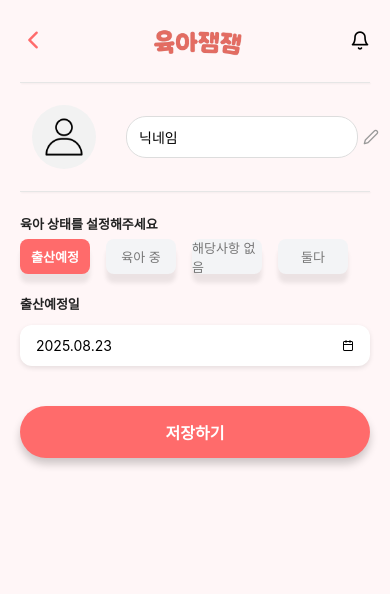
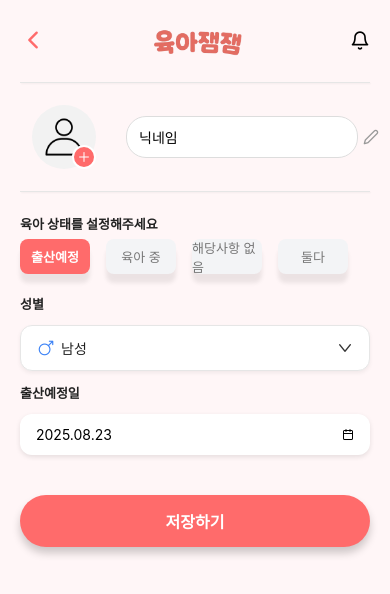
Before and after one commit to joeunjiii/JamJam_SW, a React Native app in the folder frontend/: screen /ProfileEditScreen in a window 390 px wide. Shown: the top 594 px of the page. Built offline with nearby package versions, Linux system fonts and the light colour scheme.

Commit message:
성별추가, 디자인 수정

```diff
--- a/frontend/components/login/ProfileScreen.jsx
+++ b/frontend/components/login/ProfileScreen.jsx
@@ -9,26 +9,34 @@ import {
   TextInput,
   Modal,
   Platform,
-  Image
+  Image,
 } from "react-native";
 import { useNavigation } from "@react-navigation/native";
 import DateTimePickerModal from "react-native-modal-datetime-picker";
 import { Ionicons, AntDesign } from "@expo/vector-icons";
 import { styles, COLORS } from "./style/ProfileScreen.styles";
 import ChildProfileCard from "./ChildProfileCard";
-
+import * as ImagePicker from "expo-image-picker";
 const STATUS_OPTIONS = ["출산예정", "육아 중", "해당사항 없음", "둘다"];
 
 export default function ProfileScreen() {
+  const navigation = useNavigation();
+
+  const [profileImage, setProfileImage] = useState(null);
   const [nickname, setNickname] = useState("");
   const [status, setStatus] = useState("출산예정");
   const [statusOpen, setStatusOpen] = useState(false);
   const [dueDate, setDueDate] = useState(new Date());
   const [showDuePicker, setShowDuePicker] = useState(false);
-  const navigation = useNavigation();
+  const [gender, setGender] = useState("남성");
+  const [genderOpen, setGenderOpen] = useState(false);
+
   const [children, setChildren] = useState([
     { id: 1, name: "", birth: "", gender: "" },
   ]);
+
+  const showChildSection = status === "육아 중" || status === "둘다";
+  const showDueDate = status === "출산예정" || status === "둘다";
 
   const onAddChild = () => {
     setChildren((prev) => [
@@ -43,55 +51,143 @@ export default function ProfileScreen() {
     );
   };
 
-  const showChildSection =
-    status === "육아 중" || status === "둘다"; // 상태에 따라 자녀 정보 표시
-  const showDueDate = status === "출산예정" || status === "둘다";
-
   const saveProfile = () => {
     const payload = {
       nickname,
+      gender,
       status,
       dueDate: showDueDate ? dueDate : null,
       children: showChildSection ? children : [],
     };
-    console.log("SAVE", payload); // TODO: 서버 전송
+    console.log("SAVE", payload);
     navigation.navigate("Main");
   };
+
+  const pickImage = async () => {
+    // 권한 요청 (iOS/Android)
+    const permission = await ImagePicker.requestMediaLibraryPermissionsAsync();
+    if (!permission.granted) {
+      alert("사진 접근 권한이 필요합니다.");
+      return;
+    }
+
+    // 이미지 선택
+    let result = await ImagePicker.launchImageLibraryAsync({
+      mediaTypes: ImagePicker.MediaTypeOptions.Images,
+      allowsEditing: true,   // 편집(자르기) 가능
+      aspect: [1, 1],        // 정사각형 비율
+      quality: 0.8,          // 화질 (0~1)
+    });
+
+    if (!result.canceled) {
+      setProfileImage(result.assets[0].uri);
+    }
+  };
+
 
   return (
     <SafeAreaView style={styles.safe}>
       {/* Header */}
       <View style={styles.header}>
-        {/* 가운데 로고 (absolute 배치) */}
         <View style={styles.headerCenter}>
           <Image
             source={require("../../assets/main/namelogo.png")}
             style={{ width: 100, height: 40, resizeMode: "contain" }}
           />
         </View>
-
+        {/* Header */}
+        <View style={styles.header}>
           {/* 오른쪽 저장 버튼 */}
-        <Pressable onPress={saveProfile} style={styles.saveBtn} hitSlop={8}>
+          <Pressable style={styles.saveBtn} onPress={saveProfile}>
             <Text style={styles.saveText}>저장</Text>
           </Pressable>
         </View>
+      </View>
+
+      {/* Content */}
       <ScrollView contentContainerStyle={styles.container}>
         <Text style={styles.title}>프로필 입력하기</Text>
 
         {/* 프로필 아바타 + 닉네임 */}
         <View style={styles.profileRow}>
-          <View style={styles.avatar} />
+          <View style={styles.avatarWrap}>
+            <Pressable onPress={pickImage} style={styles.avatar}>
+              <Image
+                source={
+                  profileImage
+                    ? { uri: profileImage }
+                    : require("../../assets/main/mypage/profile.png")
+                }
+                style={styles.avatarImage}
+              />
+            </Pressable>
+            <Pressable style={styles.avatarCamera} onPress={pickImage}>
+              <Ionicons name="add" size={16} color="#fff" />
+            </Pressable>
+          </View>
+
           <View style={{ flex: 1 }}>
             <Text style={styles.label}>닉네임</Text>
+            <View style={styles.inputRow}>
+              <Ionicons
+                name="person-outline"
+                size={16}
+                color={COLORS.subtext}
+                style={{ marginRight: 6 }}
+              />
               <TextInput
                 placeholder="닉네임"
                 value={nickname}
                 onChangeText={setNickname}
-              style={styles.inputPill}
+                style={styles.inputFlex}
                 placeholderTextColor={COLORS.subtext}
               />
             </View>
           </View>
+        </View>
+
+        {/* 성별 선택 */}
+        <Text style={styles.sectionLabel}>성별을 선택해주세요</Text>
+        <Pressable
+          onPress={() => setGenderOpen(true)}
+          style={[styles.selectPill, styles.rowBetween]}
+        >
+          <View style={{ flexDirection: "row", alignItems: "center" }}>
+            <Ionicons
+              name={gender === "남성" ? "male-outline" : "female-outline"}
+              size={18}
+              color={gender === "남성" ? "#3B82F6" : "#EC4899"} // 남: 파랑, 여: 핑크
+              style={{ marginRight: 6 }}
+            />
+            <Text style={styles.selectText}>{gender}</Text>
+          </View>
+          <AntDesign name="down" size={16} color={COLORS.text} />
+        </Pressable>
+
+        <Modal transparent visible={genderOpen} animationType="fade">
+          <Pressable
+            style={styles.modalDim}
+            onPress={() => setGenderOpen(false)}
+          >
+            <View style={styles.modalSheet}>
+              {["남성", "여성"].map((opt) => (
+                <Pressable
+                  key={opt}
+                  onPress={() => {
+                    setGender(opt);
+                    setGenderOpen(false);
+                  }}
+                  style={[
+                    styles.modalItem,
+                    gender === opt && { backgroundColor: COLORS.pill },
+                  ]}
+                >
+                  <Text style={styles.modalText}>{opt}</Text>
+                </Pressable>
+              ))}
+            </View>
+          </Pressable>
+        </Modal>
 
         {/* 육아 상태 */}
         <Text style={styles.sectionLabel}>
@@ -101,20 +197,19 @@ export default function ProfileScreen() {
             (육아 상태에 따라 아래 필요정보가 바뀝니다)
           </Text>
         </Text>
-
         <Pressable
           onPress={() => setStatusOpen(true)}
           style={[styles.selectPill, styles.rowBetween]}
         >
-          <Text style={styles.selectText}>
-            {status} | 육아 중 | 해당사항 없음 | 둘다
-          </Text>
+          <Text style={styles.selectText}>{status}</Text>
           <AntDesign name="down" size={16} color={COLORS.text} />
         </Pressable>
 
-        {/* 상태 선택 모달 */}
         <Modal transparent visible={statusOpen} animationType="fade">
-          <Pressable style={styles.modalDim} onPress={() => setStatusOpen(false)}>
+          <Pressable
+            style={styles.modalDim}
+            onPress={() => setStatusOpen(false)}
+          >
             <View style={styles.modalSheet}>
               {STATUS_OPTIONS.map((opt) => (
                 <Pressable
@@ -141,13 +236,19 @@ export default function ProfileScreen() {
             <Text style={[styles.sectionLabel, { marginTop: 18 }]}>
               출산예정일을 선택해주세요
             </Text>
-
             <Pressable
               onPress={() => setShowDuePicker(true)}
               style={[styles.inputPill, styles.rowBetween]}
             >
+              <View style={{ flexDirection: "row", alignItems: "center" }}>
+                <Ionicons
+                  name="calendar-outline"
+                  size={16}
+                  color={COLORS.subtext}
+                  style={{ marginRight: 6 }}
+                />
                 <Text style={styles.inputText}>{formatDate(dueDate)}</Text>
-              <Ionicons name="calendar-outline" size={18} color={COLORS.subtext} />
+              </View>
             </Pressable>
 
             <DateTimePickerModal
@@ -159,28 +260,21 @@ export default function ProfileScreen() {
                 setShowDuePicker(false);
               }}
               onCancel={() => setShowDuePicker(false)}
-              // 아래 옵션으로 플랫폼별 표시 형태/로케일 통일
               display={Platform.select({ ios: "spinner", android: "calendar" })}
               locale="ko-KR"
-            // 선택 범위 제한이 필요하면 추가
-            // minimumDate={new Date()}
-            // maximumDate={new Date(2030, 11, 31)}
             />
           </>
         )}
 
-
+        {/* 자녀 정보 */}
         {showChildSection && (
           <>
             <View style={styles.childHeaderRow}>
-              <Text style={styles.sectionLabel}>
-                자녀 정보
-              </Text>
+              <Text style={styles.sectionLabel}>자녀 정보</Text>
               <Pressable onPress={onAddChild} style={styles.addBtn}>
                 <AntDesign name="plus" size={16} color={COLORS.primary} />
               </Pressable>
             </View>
-
             {children.map((c, idx) => (
               <ChildProfileCard
                 key={c.id}
@@ -202,8 +296,7 @@ export default function ProfileScreen() {
           </>
         )}
 
-
-        <View style={{ height: 40 }} />
+        <View style={{ height: 80 }} />
       </ScrollView>
     </SafeAreaView>
   );
--- a/frontend/components/login/style/ProfileScreen.styles.js
+++ b/frontend/components/login/style/ProfileScreen.styles.js
@@ -6,141 +6,162 @@ export const COLORS = {
   text: "#333",
   subtext: "#888",
   card: "#FFFFFF",
-  pill: "#FFFFFF",
+  pill: "#FFF",
   border: "#E9E9EE",
+  shadow: "rgba(0,0,0,0.08)",
 };
 
 export const styles = StyleSheet.create({
   safe: { flex: 1, backgroundColor: COLORS.bg },
+
   header: {
     height: 56,
-    paddingHorizontal: 18,
     flexDirection: "row",
+    alignItems: "center",
     justifyContent: "flex-end",
-    alignItems: "center",
-    position: "relative",
+    paddingHorizontal: 16,
+    borderBottomWidth: 1,
+    borderBottomColor: COLORS.border,
   },
   headerCenter: {
-    position: "absolute",
-    left: 0, right: 0, top: 0, bottom: 0,
+    ...StyleSheet.absoluteFillObject,
     alignItems: "center",
     justifyContent: "center",
   },
-  logo: {
-    flex: 1,
-    textAlign: "center",
-    fontSize: 20,
-    fontWeight: "800",
-    color: COLORS.primary,
+  saveBtn: {
+    paddingHorizontal: 14,
+    paddingVertical: 6,
+    backgroundColor: COLORS.primary,
+    borderRadius: 20,
   },
-  saveBtn: { width: 40, alignItems: "flex-end" },
-  saveText: { color: COLORS.primary, fontWeight: "700", fontSize: 20 },
+  saveText: { color: "#fff", fontWeight: "600", fontSize: 14 },
 
-  container: { paddingHorizontal: 16, paddingBottom: 16 },
-  title: {
-    fontSize: 28,
-    fontWeight: "800",
-    color: COLORS.text,
-    marginTop: 4,
-    marginBottom: 12,
+  container: { padding: 20 },
+  title: { fontSize: 20, fontWeight: "700", marginBottom: 24, color: COLORS.text },
+
+  // 프로필
+  profileRow: { flexDirection: "row", alignItems: "center", marginBottom: 24 },
+  avatarWrap: { position: "relative" },
+  avatarCamera: {
+    position: "absolute",
+    bottom: 0,
+    right: 10,
+    width: 28,
+    height: 28,
+    borderRadius: 14,
+    backgroundColor: COLORS.primary,
+    alignItems: "center",
+    justifyContent: "center",
+    borderWidth: 2,
+    borderColor: "#fff",
+  },
+  avatar: {
+    width: 70,
+    height: 70,
+    borderRadius: 35,
+    backgroundColor: COLORS.card,
+    justifyContent: "center",
+    alignItems: "center",
+    marginRight: 16,
+    shadowColor: COLORS.shadow,
+    shadowOpacity: 0.2,
+    shadowRadius: 6,
+    elevation: 4,
+  },
+  avatarImage: {
+    width: "75%",
+    height: "75%",
+    resizeMode: "contain",
   },
 
-  profileRow: { flexDirection: "row", gap: 16, alignItems: "center" },
-  avatar: {
-    width: 76,
-    height: 76,
-    borderRadius: 999,
-    backgroundColor: "#FFFFFF",
+  label: { fontSize: 14, color: COLORS.text, marginBottom: 6, fontWeight: "800" },
+  inputPill: {
+    backgroundColor: COLORS.card,
+    borderRadius: 12,
+    borderWidth: 1,
+    borderColor: COLORS.border,
+    paddingHorizontal: 14,
+    paddingVertical: 10,
+    fontSize: 14,
+    shadowColor: COLORS.shadow,
+    shadowOpacity: 0.05,
+    shadowRadius: 3,
+  },
+  inputText: { fontSize: 14, color: COLORS.text },
+  inputRow: {
+    flexDirection: "row",
+    alignItems: "center",
+    backgroundColor: COLORS.card,
+    borderRadius: 12,
+    borderWidth: 1,
+    borderColor: COLORS.border,
+    paddingHorizontal: 12,
+    paddingVertical: 10,
+  },
+  inputRowFocused: {
+    borderColor: COLORS.primary,
+    shadowOpacity: 0.1,
+    shadowRadius: 4,
+    elevation: 2,
   },
 
-  sectionLabel: {
-    marginTop: 18,
-    marginBottom: 8,
-    fontSize: 14,
-    fontWeight: "700",
-    color: COLORS.text,
-  },
-  hint: { fontSize: 12, color: COLORS.subtext, fontWeight: "500" },
+  sectionLabel: { fontSize: 15, fontWeight: "800", color: COLORS.text, marginTop: 20, marginBottom: 10 },
+  hint: { fontSize: 12, color: COLORS.subtext },
 
-  label: {
-    marginTop: 10,
-    marginBottom: 6,
-    color: COLORS.subtext,
-    fontSize: 12,
-    fontWeight: "600",
-  },
-
-  inputPill: {
-    backgroundColor: COLORS.pill,
-    paddingHorizontal: 14,
-    paddingVertical: 12,
-    borderRadius: 999,
-    borderWidth: 1,
-    borderColor: COLORS.border,
-  },
-  inputText: { color: COLORS.text, fontSize: 14 },
+  rowBetween: { flexDirection: "row", alignItems: "center", justifyContent: "space-between" },
 
   selectPill: {
-    borderRadius: 999,
     backgroundColor: COLORS.card,
+    borderRadius: 12,
     borderWidth: 1,
     borderColor: COLORS.border,
     paddingHorizontal: 14,
     paddingVertical: 12,
+    marginBottom: 6,
+    shadowColor: COLORS.shadow,
+    shadowOpacity: 0.05,
+    shadowRadius: 3,
   },
-  rowBetween: {
-    flexDirection: "row",
-    alignItems: "center",
-    justifyContent: "space-between",
-  },
-  selectText: { color: COLORS.text, fontSize: 14 },
+  selectText: { fontSize: 14, color: COLORS.text },
 
   modalDim: {
     flex: 1,
-    backgroundColor: "rgba(0,0,0,0.25)",
+    backgroundColor: "rgba(0,0,0,0.3)",
     justifyContent: "flex-end",
   },
   modalSheet: {
-    backgroundColor: "#FFFFFF",
-    padding: 12,
+    backgroundColor: "#fff",
     borderTopLeftRadius: 16,
     borderTopRightRadius: 16,
+    paddingVertical: 12,
+    paddingHorizontal: 8,
+    shadowColor: COLORS.shadow,
+    shadowOpacity: 0.2,
+    shadowRadius: 10,
+    elevation: 10,
   },
   modalItem: {
     paddingVertical: 14,
-    paddingHorizontal: 8,
-    borderRadius: 10,
+    paddingHorizontal: 18,
+    borderRadius: 8,
   },
-  modalText: { fontSize: 16, color: COLORS.text },
+  modalText: { fontSize: 15, color: COLORS.text },
 
   childHeaderRow: {
     flexDirection: "row",
+    justifyContent: "space-between",
     alignItems: "center",
-    justifyContent: "space-between",
+    marginTop: 20,
+    marginBottom: 10,
   },
   addBtn: {
     width: 28,
     height: 28,
-    borderRadius: 999,
+    borderRadius: 14,
+    backgroundColor: COLORS.card,
+    alignItems: "center",
+    justifyContent: "center",
     borderWidth: 1,
     borderColor: COLORS.primary,
-    alignItems: "center",
-    justifyContent: "center",
-    backgroundColor: "#fff",
-  },
-
-  childCard: {
-    backgroundColor: "#FFF8F8",
-    borderRadius: 16,
-    padding: 14,
-    marginTop: 8,
-    borderWidth: 1,
-    borderColor: "#FFE1E3",
-  },
-  childTitle: {
-    fontSize: 16,
-    fontWeight: "800",
-    color: COLORS.text,
-    marginBottom: 6,
   },
 });
--- a/frontend/components/main/mypage/ProfileEditScreen.jsx
+++ b/frontend/components/main/mypage/ProfileEditScreen.jsx
@@ -7,11 +7,14 @@ import {
     Pressable,
     ScrollView,
     SafeAreaView,
-    ImageBackground
+    ImageBackground,
+    Modal,
+    Alert
 } from "react-native";
-import { Ionicons, Feather } from "@expo/vector-icons";
+import { Ionicons, Feather, AntDesign } from "@expo/vector-icons";
 import DateTimePicker from "@react-native-community/datetimepicker";
-import { styles } from "./style/ProfileEditScreen.styles";
+import { styles, COLORS } from "./style/ProfileEditScreen.styles";
+import AsyncStorage from "@react-native-async-storage/async-storage";
 import * as ImagePicker from "expo-image-picker";
 
 export default function ProfileEditScreen({ navigation }) {
@@ -21,8 +24,10 @@ export default function ProfileEditScreen({ navigation }) {
     const [showDatePicker, setShowDatePicker] = useState(false);
     const defaultImg = require("../../../assets/main/mypage/sudal.png");  //임시 목업이미지
     const STATUS_OPTIONS = ["출산예정", "육아 중", "해당사항 없음", "둘다"];
+    const [gender, setGender] = useState("남성");
+    const [genderOpen, setGenderOpen] = useState(false);
     const [children, setChildren] = useState([
-        { name: "", birth: "", gender: "" },
+        { id: Date.now(), name: "", birth: "", gender: "" },
     ]);
 
     const [profileImage, setProfileImage] = useState(null);
@@ -48,11 +53,11 @@ export default function ProfileEditScreen({ navigation }) {
         }
     };
     const openDatePicker = () => {
-        setShowDuePicker(true);
+        setShowDatePicker(true);
     };
 
     const handleDueDateChange = (event, selectedDate) => {
-        setShowDuePicker(false);
+        setShowDatePicker(false);
         if (selectedDate) {
             setDueDate(selectedDate);
         }
@@ -69,16 +74,17 @@ export default function ProfileEditScreen({ navigation }) {
             const profileData = {
                 nickname,
                 status,
+                gender,
                 dueDate: formatDotDate(dueDate),
                 children,
             };
 
             await AsyncStorage.setItem("app_profile", JSON.stringify(profileData));
-            Alert.alert("✅ 저장 완료", "프로필이 성공적으로 저장되었습니다.");
+            Alert.alert(" 저장 완료", "프로필이 성공적으로 저장되었습니다.");
             navigation.goBack();
         } catch (e) {
             console.warn("프로필 저장 실패", e);
-            Alert.alert("⚠️ 저장 실패", "다시 시도해 주세요.");
+            Alert.alert("저장 실패", "다시 시도해 주세요.");
         }
     };
     return (
@@ -110,9 +116,12 @@ export default function ProfileEditScreen({ navigation }) {
                                             : require("../../../assets/main/mypage/profile.png") // 기본 이미지
                                     }
                                     style={styles.avatarImage}
-                                    resizeMode="contain" // ✅ 비율 유지
+                                    resizeMode="contain" //비율 유지
                                 />
                             </View>
+                            <Pressable style={styles.avatarCamera} onPress={pickImage}>
+                                <Ionicons name="add" size={16} color="#fff" />
+                            </Pressable>
                         </Pressable>
 
                     </Pressable>
@@ -144,6 +153,47 @@ export default function ProfileEditScreen({ navigation }) {
                         </Pressable>
                     ))}
                 </View>
+                {/* 성별 선택 */}
+                <Text style={styles.label}>성별</Text>
+                <Pressable
+                    onPress={() => setGenderOpen(true)}
+                    style={[styles.selectPill, styles.rowBetween]}
+                >
+                    <View style={{ flexDirection: "row", alignItems: "center" }}>
+                        <Ionicons
+                            name={gender === "남성" ? "male-outline" : "female-outline"}
+                            size={18}
+                            color={gender === "남성" ? "#3B82F6" : "#EC4899"}
+                            style={{ marginRight: 6 }}
+                        />
+                        <Text style={styles.selectText}>{gender}</Text>
+                    </View>
+                    <AntDesign name="down" size={16} color="#333" />
+                </Pressable>
+
+
+                <Modal transparent visible={genderOpen} animationType="fade">
+                    <Pressable style={styles.modalDim} onPress={() => setGenderOpen(false)}>
+                        <View style={styles.modalSheet}>
+                            {["남성", "여성"].map((opt) => (
+                                <Pressable
+                                    key={opt}
+                                    onPress={() => {
+                                        setGender(opt);
+                                        setGenderOpen(false);
+                                    }}
+                                    style={[
+                                        styles.modalItem,
+                                        gender === opt && { backgroundColor: "#FFEDEF" },
+                                    ]}
+                                >
+                                    <Text style={styles.modalText}>{opt}</Text>
+                                </Pressable>
+                            ))}
+                        </View>
+                    </Pressable>
+                </Modal>
+
 
                 {/* 출산예정일 */}
                 {["출산예정", "둘다"].includes(status) && (
@@ -153,13 +203,22 @@ export default function ProfileEditScreen({ navigation }) {
                             <Text>{formatDate(dueDate)}</Text>
                             <Feather name="calendar" />
                         </Pressable>
+
+                        {showDatePicker && (
+                            <DateTimePicker
+                                value={dueDate}
+                                mode="date"
+                                display="spinner"
+                                onChange={handleDueDateChange}
+                            />
+                        )}
                     </>
                 )}
 
                 {/* 자녀 프로필 */}
                 {["육아 중", "둘다"].includes(status) &&
                     children.map((child, idx) => (
-                        <View key={child.id || idx} style={styles.childCard}>
+                        <View key={child.id ?? idx} style={styles.childCard}>
                             <Text style={styles.sectionTitle}>자녀 프로필 {idx + 1}</Text>
 
                             <Text style={styles.smallLabel}>이름</Text>
--- a/frontend/components/main/mypage/style/ProfileEditScreen.styles.js
+++ b/frontend/components/main/mypage/style/ProfileEditScreen.styles.js
@@ -46,6 +46,20 @@ export const styles = StyleSheet.create({
   avatarImage: {
     width: "70%",   // 이미지가 영역 안에서 비율 유지
     height: "70%",
+  },
+  avatarCamera: {
+    position: "absolute",
+    bottom: 0,
+    right: 0,
+    width: 24,
+    height: 24,
+    borderRadius: 12,
+    backgroundColor: COLORS.primary,
+    justifyContent: "center",
+    alignItems: "center",
+    zIndex: 10, //항상 앞에
+    borderWidth: 2,
+    borderColor: "#fff", // 프로필과 경계 구분
   },
   inputWrap: {
     flex: 1,
@@ -115,6 +129,34 @@ export const styles = StyleSheet.create({
     color: "#fff",
     fontWeight: "700",
   },
+  selectPill: {
+    flexDirection: "row",
+    alignItems: "center",
+    justifyContent: "space-between",
+    backgroundColor: COLORS.card,
+    paddingVertical: 12,
+    paddingHorizontal: 16,
+    borderRadius: 12,
+    borderWidth: 1,
+    borderColor: COLORS.border,
+    marginTop: 6,
+    shadowColor: "#000",
+    shadowOffset: { width: 0, height: 2 },
+    shadowOpacity: 0.06,
+    shadowRadius: 4,
+    elevation: 2,
+  },
+
+  rowBetween: {
+    flexDirection: "row",
+    alignItems: "center",
+    justifyContent: "space-between",
+  },
+
+  selectText: {
+    fontSize: 14,
+    color: COLORS.text,
+  },
 
   // 출산 예정일
   dateField: {
@@ -177,4 +219,34 @@ export const styles = StyleSheet.create({
     fontWeight: "700",
     fontSize: 16,
   },
+  // 모달 Dim (뒤 어두운 배경)
+  modalDim: {
+    flex: 1,
+    backgroundColor: "rgba(0,0,0,0.3)",
+    justifyContent: "flex-end",
+  },
+  modalSheet: {
+    backgroundColor: COLORS.card,
+    paddingVertical: 16,
+    borderTopLeftRadius: 20,
+    borderTopRightRadius: 20,
+    paddingHorizontal: 12,
+    shadowColor: "#000",
+    shadowOffset: { width: 0, height: -2 },
+    shadowOpacity: 0.1,
+    shadowRadius: 6,
+    elevation: 6,
+  },
+  modalItem: {
+    paddingVertical: 14,
+    paddingHorizontal: 8,
+    borderRadius: 10,
+    marginBottom: 4,
+  },
+  modalText: {
+    fontSize: 15,
+    color: COLORS.text,
+    textAlign: "center",
+  },
+
 });
```
Lines whose indentation alone changed are shown as unchanged.
